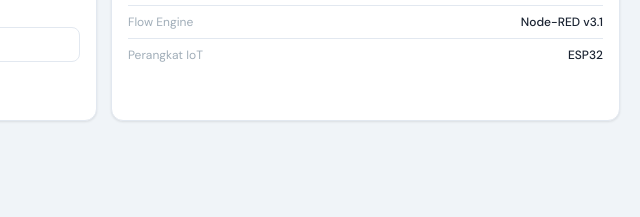
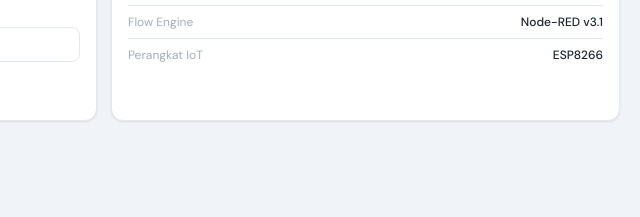
Before and after one commit to jaisyaulia/lighttrap-web, a plain HTML site: page frontend/index.html in a window 1280 px wide. Both pictures are taken after a click on the element "JA". Shown: the part 478-695 px from the top of the page, 640-1280 px from the left. Drawn offline with nearby package versions, Linux system fonts and the light colour scheme; no server answers.

Commit message:
Update index.html

```diff
--- a/frontend/index.html
+++ b/frontend/index.html
@@ -347,7 +347,7 @@
               <div class="info-row"><span>Database</span><strong>InfluxDB v2</strong></div>
               <div class="info-row"><span>Protokol IoT</span><strong>MQTT v5</strong></div>
               <div class="info-row"><span>Flow Engine</span><strong>Node-RED v3.1</strong></div>
-              <div class="info-row"><span>Perangkat IoT</span><strong>ESP32</strong></div>
+              <div class="info-row"><span>Perangkat IoT</span><strong>ESP8266</strong></div>
             </div>
           </div>
         </div>
```
